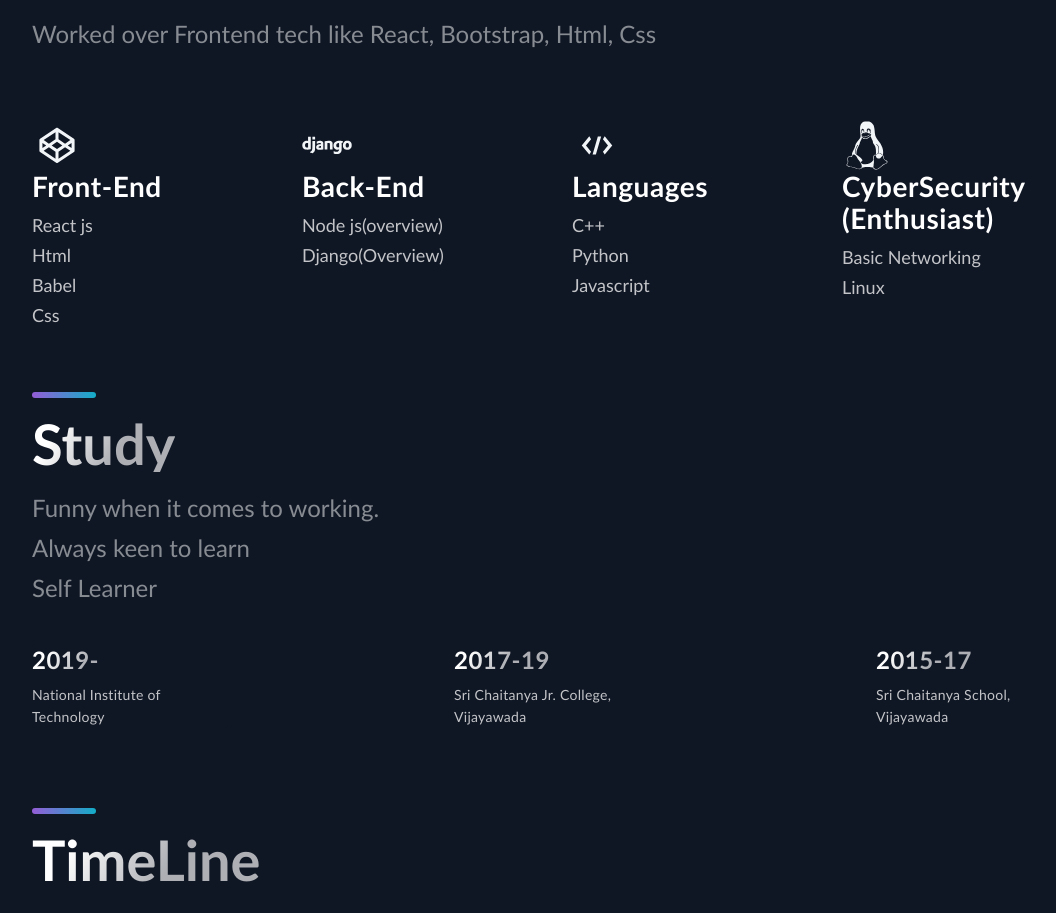
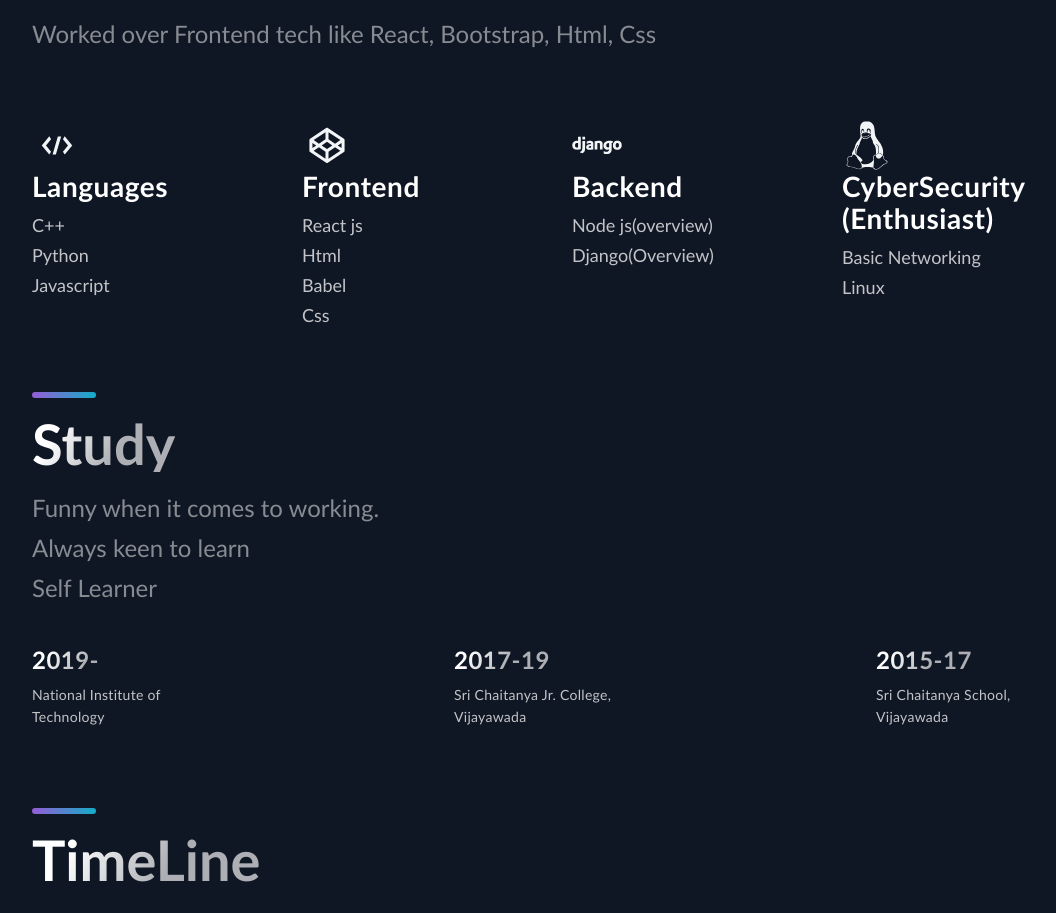
Before and after one commit to vijay2249/portfolio1, a Next.js app: page / in a window 1280 px wide. Shown: the part 1996-2909 px from the top of the page, without its empty margins (88-1144 px from the left). Built offline with nearby package versions, Linux system fonts and the light colour scheme.

Commit message:
Update Technologies.js

```diff
--- a/src/components/Technologies/Technologies.js
+++ b/src/components/Technologies/Technologies.js
@@ -10,28 +10,26 @@ const Technologies = () =>  (
     <SectionText> Worked over Frontend tech like React, Bootstrap, Html, Css</SectionText>
     <List>
       <ListItem>
+        <DiCode size="5rem"/>
+        <ListContainer>
+          <ListTitle>Languages</ListTitle>
+          <ListParagraph>
+            C++<br/>Python<br/>Javascript
+          </ListParagraph>
+        </ListContainer>
+      </ListItem>
+      <ListItem>
         <DiCodepen size="5rem" />
         <ListContainer>
-          <ListTitle>Front-End</ListTitle>
+          <ListTitle>Frontend</ListTitle>
           <ListParagraph>React js<br/>Html<br/>Babel<br/>Css</ListParagraph>
         </ListContainer>
       </ListItem>
       <ListItem>
         <DiDjango size="5rem" />
         <ListContainer>
-          <ListTitle>Back-End</ListTitle>
+          <ListTitle>Backend</ListTitle>
           <ListParagraph>Node js(overview)<br/>Django(Overview)</ListParagraph>
-        </ListContainer>
-      </ListItem>
-      <ListItem>
-        <DiCode size="5rem"/>
-        <ListContainer>
-          <ListTitle>Languages</ListTitle>
-          <ListParagraph>
-            C++<br/>
-            Python<br/>
-            Javascript<br/>
-          </ListParagraph>
         </ListContainer>
       </ListItem>
       <ListItem>
```
